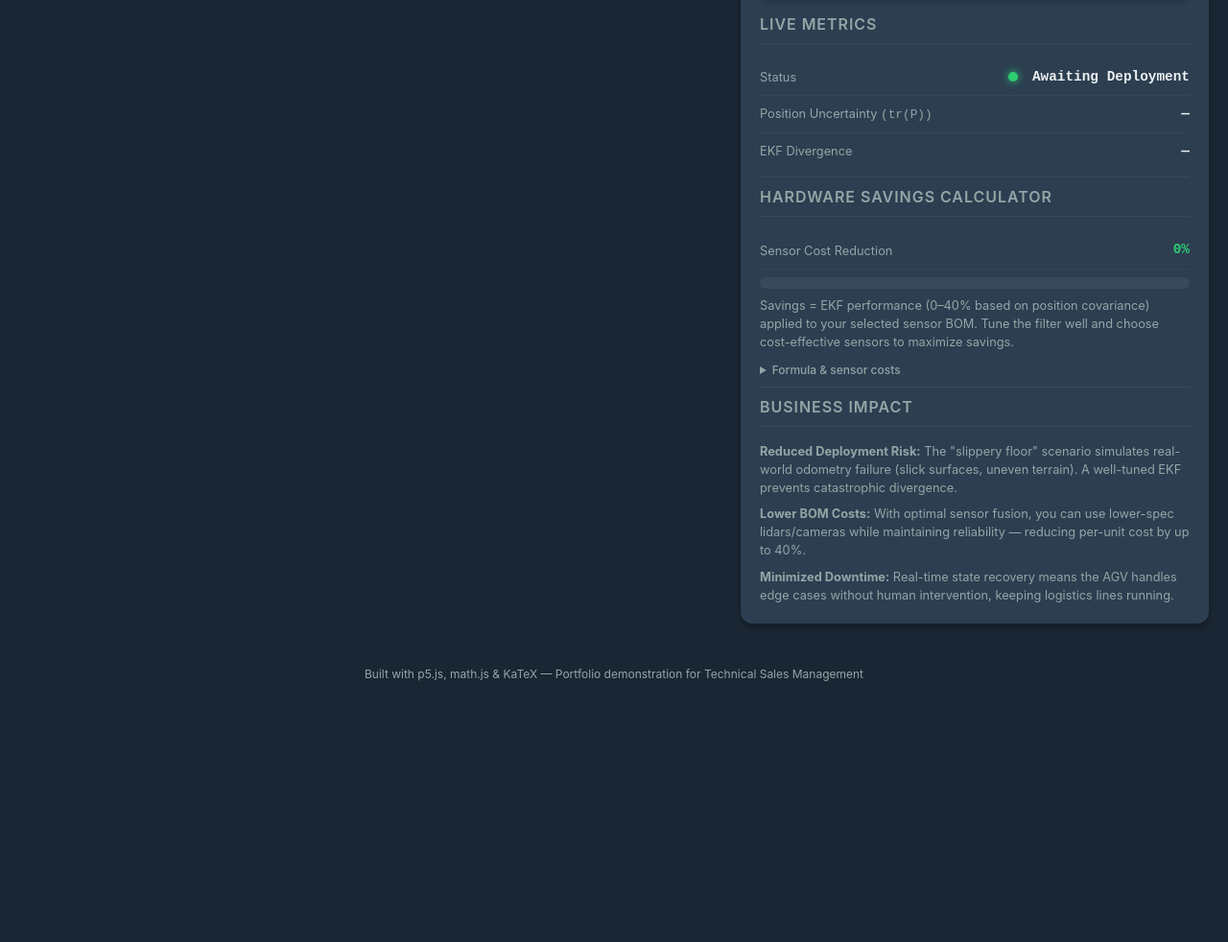
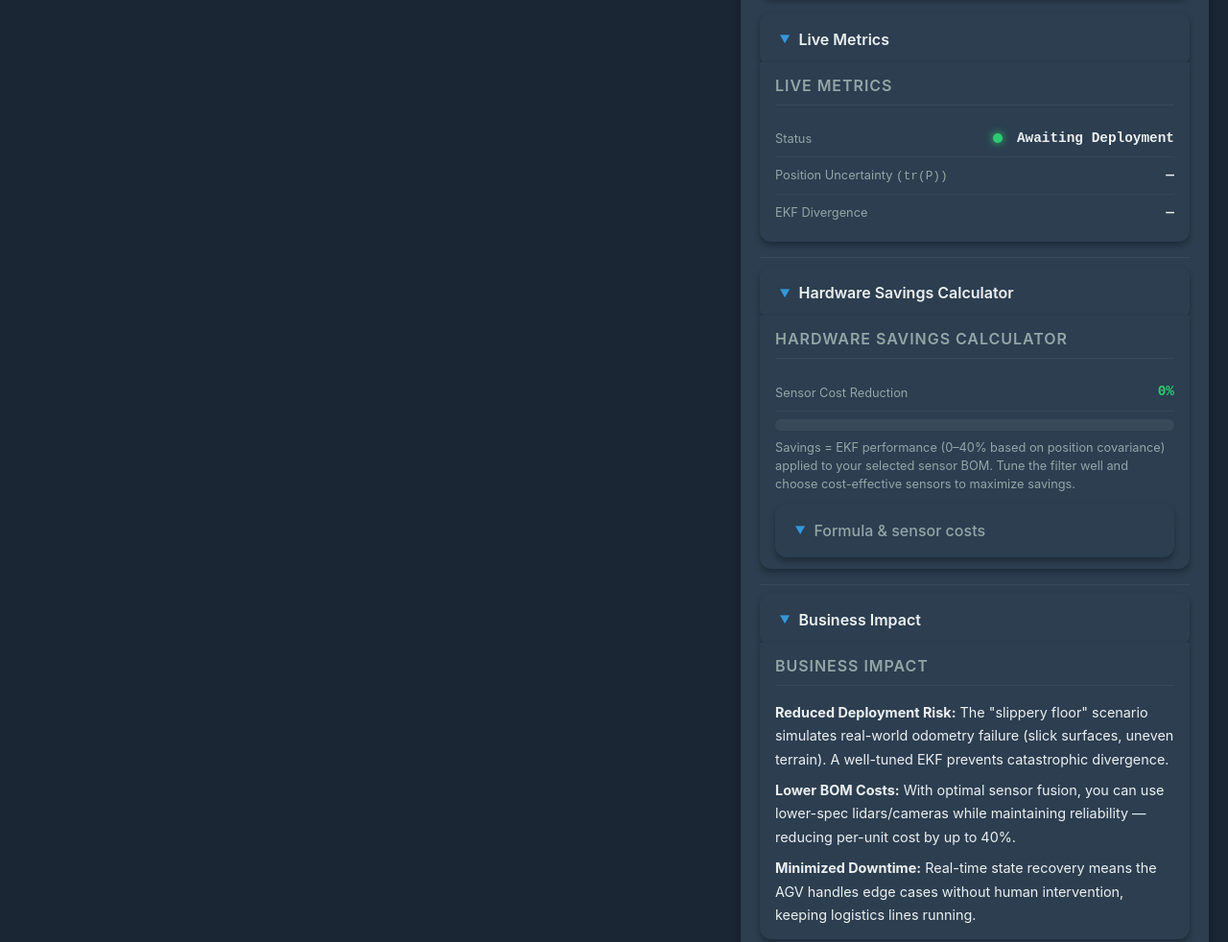
Before and after one commit to gabripo/the_agv_game, a website: page index.html in a window 1280 px wide. Shown: the part 1071-2053 px from the top of the page at 96% size. Before the commit the page ends 1791 px from the top, so only its background shows below. Drawn offline with nearby package versions, Linux system fonts and the light colour scheme.

Commit message:
opc: spoilers for all the sections

```diff
--- a/index.html
+++ b/index.html
@@ -1018,8 +1018,9 @@
           </div>
         </details>
 
-        <!-- LIVE METRICS -->
-        <div>
+        <details class="accordion-section" open>
+          <summary>Live Metrics</summary>
+          <div class="accordion-content" style="padding: 12px 16px;">
             <h2>Live Metrics</h2>
             <div class="metric-row">
               <span class="metric-label">Status</span>
@@ -1037,11 +1038,13 @@
               <span class="metric-value" id="divergenceDisplay">—</span>
             </div>
           </div>
+        </details>
 
         <div class="section-divider"></div>
 
-        <!-- SAVINGS CALCULATOR -->
-        <div>
+        <details class="accordion-section" open>
+          <summary>Hardware Savings Calculator</summary>
+          <div class="accordion-content" style="padding: 12px 16px;">
             <h2>Hardware Savings Calculator</h2>
             <div class="metric-row">
               <span class="metric-label">Sensor Cost Reduction</span>
@@ -1051,17 +1054,19 @@
               <div class="savings-bar" id="savingsBar" style="width: 0%;"></div>
             </div>
             <div class="savings-text" id="savingsNarrative">
-            Savings = EKF performance (0–40% based on position covariance) applied to your selected sensor BOM. Tune the
-            filter well and choose cost-effective sensors to maximize savings.
+              Savings = EKF performance (0–40% based on position covariance) applied to your selected sensor BOM. Tune
+              the filter well and choose cost-effective sensors to maximize savings.
             </div>
             <details style="margin-top: 10px; font-size: 0.75rem; color: var(--text-secondary); cursor: pointer;">
               <summary style="font-weight: 500;">Formula &amp; sensor costs</summary>
-            <div style="margin-top: 8px; line-height: 1.7; padding: 8px; background: rgba(255,255,255,0.03); border-radius: 6px;">
+              <div
+                style="margin-top: 8px; line-height: 1.7; padding: 8px; background: rgba(255,255,255,0.03); border-radius: 6px;">
                 <div style="margin-bottom: 8px;">$$\text{perfFactor} = 0.40 \times \max\!\big(0,\; 1 - \frac{\sigma}{3.0}\big)$$</div>
                 <div style="margin-bottom: 8px;">$$\text{BOM} = C_{\text{wheel}} + C_{\text{lidar}} + C_{\text{gps}} + n_{\text{beacon}} \times C_{\text{beacon}}$$</div>
                 <div style="margin-bottom: 8px;">$$\text{savings} = \text{round}(\text{perfFactor} \times \text{BOM})$$</div>
                 <div style="margin-top: 6px;">
-                Sensor costs: wheel <strong>$200</strong> · lidar <strong>$5,000</strong> · gps <strong>$800</strong> · beacon <strong>$150</strong> ea.
+                  Sensor costs: wheel <strong>$200</strong> · lidar <strong>$5,000</strong> · gps <strong>$800</strong> · beacon
+                  <strong>$150</strong> ea.
                 </div>
                 <div style="margin-top: 4px; color: var(--text-secondary);">
                   Where $\sigma = \sqrt{\text{tr}(P_{[0:2,0:2]})}$ is the position standard deviation from the EKF covariance.<br>
@@ -1071,11 +1076,13 @@
               </div>
             </details>
           </div>
+        </details>
 
         <div class="section-divider"></div>
 
-        <!-- SALES NARRATIVE -->
-        <div>
+        <details class="accordion-section" open>
+          <summary>Business Impact</summary>
+          <div class="accordion-content" style="padding: 12px 16px;">
             <h2>Business Impact</h2>
             <div class="savings-text">
               <p style="margin-bottom: 8px;"><strong>Reduced Deployment Risk:</strong> The "slippery floor" scenario
@@ -1087,6 +1094,7 @@
                 human intervention, keeping logistics lines running.</p>
             </div>
           </div>
+        </details>
 
       </div>
     </div>
```
Lines whose indentation alone changed are shown as unchanged.
